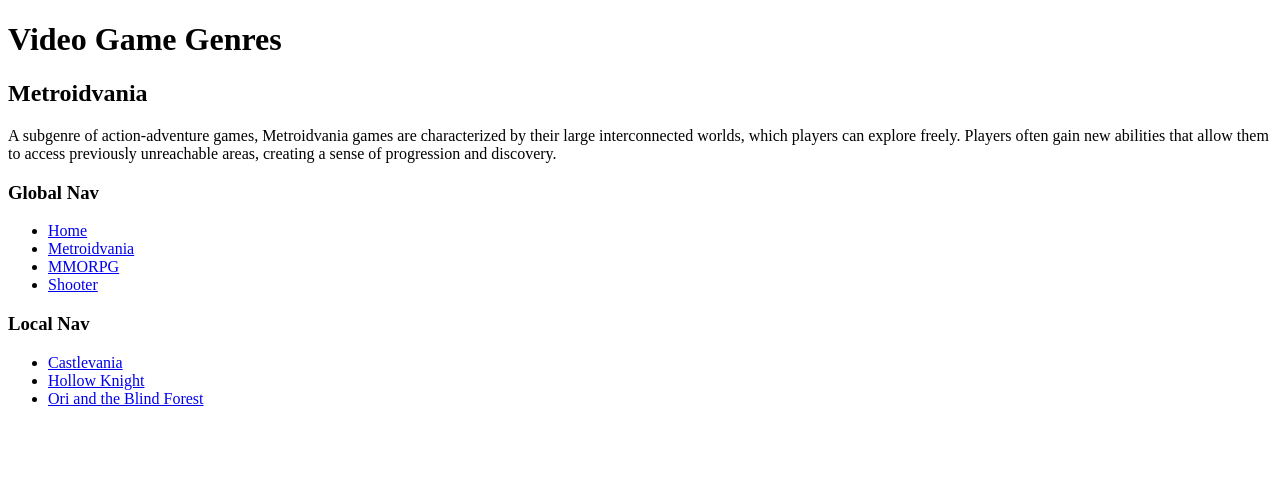
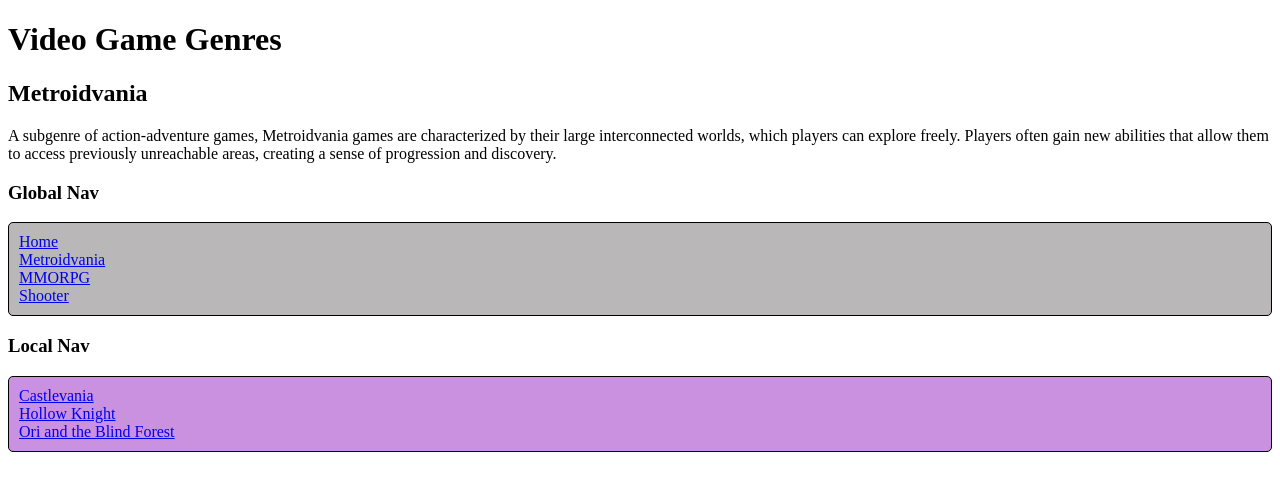
Before and after one commit to Ghoulz993/css-exercise-1, a plain HTML site: page metroidvania/metroidvania.html in a window 1280 px wide. Drawn offline with Linux system fonts and the light colour scheme.

Commit message:
started styles sheet and adding color to global and local nav

```diff
--- a/metroidvania/metroidvania.html
+++ b/metroidvania/metroidvania.html
@@ -4,6 +4,8 @@
         <meta charset="UTF-8">
         <meta name="viewport" content="width=device-width, initial-scale=1.0">
         <title>Metroidvania</title>
+        <link href="../styles.css" rel="stylesheet" type="text/css">
+
     </head>
 
     <body>
@@ -21,7 +23,7 @@
 
 
         <h3>Global Nav</h3>
-        <ul>
+        <ul class="global-nav">
             <li><a href="../index.html">Home</a></li>
             <li><a href="metroidvania.html">Metroidvania</a></li>
             <li><a href="../mmorpg/mmorpg.html">MMORPG</a></li>
@@ -29,11 +31,10 @@
         </ul>
 
         <h3>Local Nav</h3>
-        <ul>
+        <ul class="local-nav">
             <li><a href="castlevania.html">Castlevania</a></li>
             <li><a href="hollow-knight.html">Hollow Knight</a></li>
             <li><a href="ori-and-the-blind-forest.html">Ori and the Blind Forest</a></li>
-
         </ul>
     </body>
 
--- /dev/null
+++ b/styles.css
@@ -0,0 +1,17 @@
+.global-nav {
+    background-color: #b9b7b7;
+    padding: 10px;
+    border-style: solid;
+    border-width:  1px;
+    border-radius: 5px;
+    list-style: none;
+}
+
+.local-nav {
+    background-color: #ca91e0;
+    padding: 10px;
+    border-style: solid;
+    border-width:  1px;
+    border-radius: 5px;
+    list-style: none;
+}
```
Also changed, not shown: index.html (+2 -1 lines), metroidvania/hollow-knight.html (+9 -2 lines), metroidvania/ori-and-the-blind-forest.html (+9 -2 lines).
